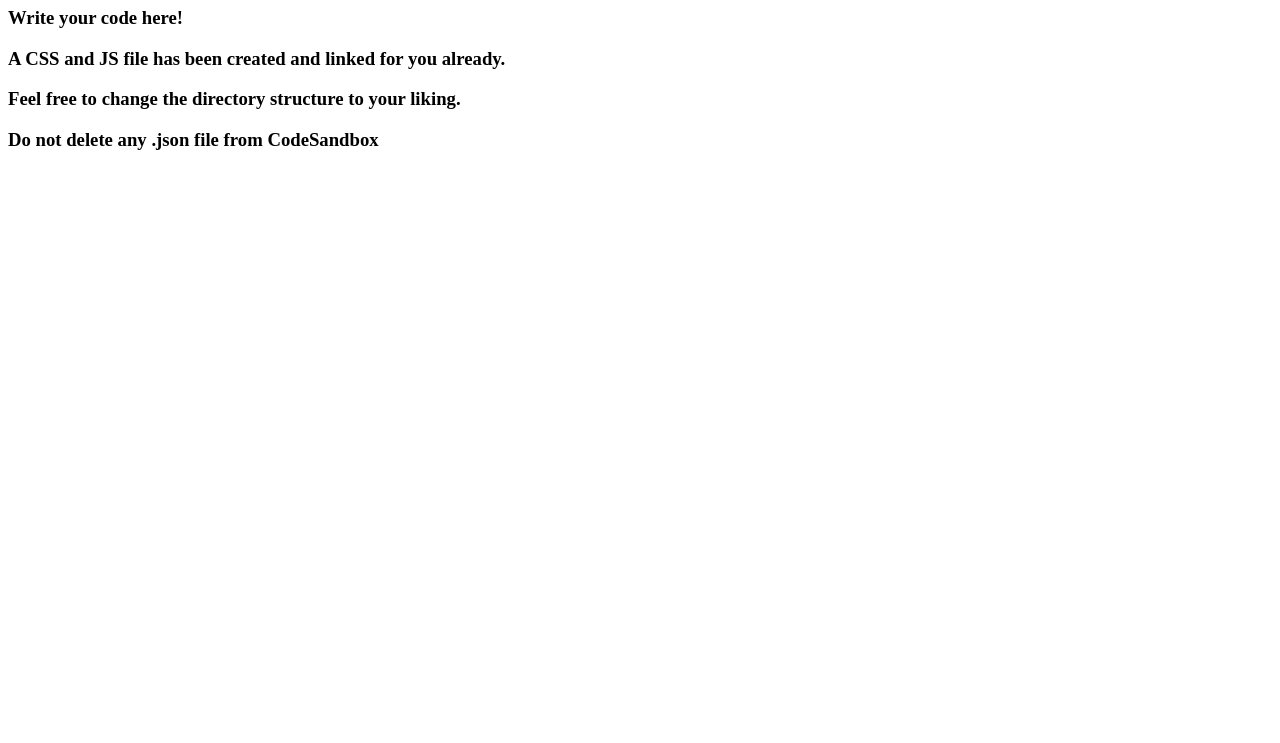
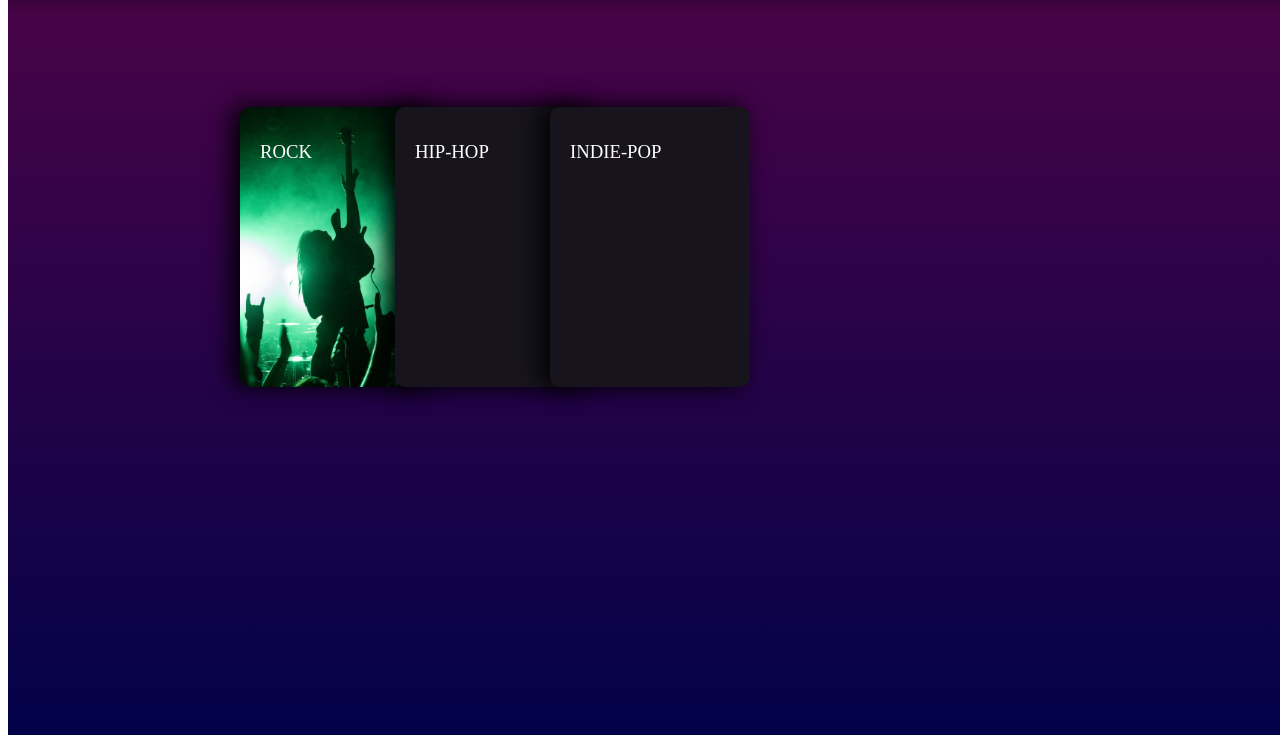
Before and after one commit to REVANVEKAR/my_major_project_1, a website: page index.html in a window 1280 px wide. Shown: the part 73-816 px from the top of the page. Drawn offline with Linux system fonts and the light colour scheme.

Commit message:
built card carousel

```diff
--- a/index.html
+++ b/index.html
@@ -4,16 +4,89 @@
     <meta charset="UTF-8" />
     <meta name="viewport" content="width=device-width, initial-scale=1.0" />
     <meta http-equiv="X-UA-Compatible" content="ie=edge" />
-    <link rel="stylesheet" href="styles.css" />
+    <link rel="stylesheet" type="text/css" href="styles.css" />
     <title>Static Template</title>
   </head>
 
   <body>
-    <h1>Welcome Ninja!!</h1>
-    <h3>Write your code here!</h3>
-    <h3>A CSS and JS file has been created and linked for you already.</h3>
-    <h3>Feel free to change the directory structure to your liking.</h3>
-    <h3>Do not delete any .json file from CodeSandbox</h3>
+
+    <div class="music_player">
+
+      <header>
+        <div class="header">
+
+        </div>
+      </header>
+
+      <div class="banners">
+        <div class="card" id="rock">
+          <h3 class="title">ROCK</h3>
+          <div class="bar">
+
+            <div class="emptybar"></div>
+            <div class="filledbar"></div>
+            <h4 class="genre-match">90% Match</h4>
+          </div>
+          <div class="circle">
+
+
+          </div>
+        </div>
+        <!-- <div class="card" id="metal">
+          <h3 class="title">METAL</h3>
+          <div class="bar">
+            <div class="emptybar"></div>
+            <div class="filledbar"></div>
+            <h4 class="genre-match">90% Match</h4>
+          </div>
+
+        </div> -->
+        <div class="card" id="hip-hop">
+          <h3 class="title">HIP-HOP</h3>
+          <div class="bar">
+            <div class="emptybar"></div>
+            <div class="filledbar"></div>
+            <h4 class="genre-match">90% Match</h4>
+          </div>
+          <div class="circle">
+
+          </div>
+        </div>
+        <div class="card" id="indie-pop">
+          <h3 class="title">INDIE-POP</h3>
+          <div class="bar">
+            <div class="emptybar"></div>
+            <div class="filledbar"></div>
+            <h4 class="genre-match">90% Match</h4>
+          </div>
+
+        </div>
+      </div>
+
+      <div class="release">
+
+      </div class="artist">
+
+      <div class="genre">
+
+      </div>
+
+      <div class="hiphop-release">
+
+      </div>
+
+      <div class="metal-rock-release">
+
+      </div>
+
+
+      <!-- <h1>Welcome Ninja!!</h1>
+      <h3>Write your code here!</h3>
+      <h3>A CSS and JS file has been created and linked for you already.</h3>
+      <h3>Feel free to change the directory structure to your liking.</h3>
+      <h3>Do not delete any .json file from CodeSandbox</h3> -->
+
+    </div>
   </body>
 
   <script src="script.js"></script>
--- a/styles.css
+++ b/styles.css
@@ -0,0 +1,96 @@
+.music_player{
+    height: 100vh;
+    width: 100vw;
+    background-image: linear-gradient(black ,rgb(71, 3, 71) 10%, rgb(2, 2, 73) );
+}
+
+.banners {
+    position: absolute;
+    margin-top: 15vh;
+    height: 60vh;
+    width: 65vw;
+    top: 60px;
+    left: calc(50% - 400px);
+    display: flex;
+  }
+
+  .card {
+    display: flex;
+    height: 280px;
+    width: 200px;
+    background-color: #17141d;
+    border-radius: 10px;
+    box-shadow: -.5rem 0 1.5rem black;
+    transition: 0.4s ease-in;
+    position: relative;
+    left: 0px;
+  }
+
+  .card:not(:first-child) {
+      margin-left: -45px;
+  }
+
+  .card:hover {
+    transform: translateY(-20px);
+    transition: 0.4s ease-out;
+  }
+
+  .card:hover ~ .card {
+    position: relative;
+    left: 50px;
+    transition: 0.4s ease-out;
+  }
+
+  .title {
+    color: white;
+    font-weight: 300;
+    position: absolute;
+    left: 20px;
+    top: 15px;
+  }
+
+  .bar {
+    position: absolute;
+    top: 100px;
+    left: 20px;
+    height: 5px;
+    width: 150px;
+  }
+
+  .emptybar {
+
+    width: 100%;
+    height: 100%;
+  }
+
+  .card:hover .emptybar{
+    background-color: #2e3033;
+  }
+
+  .filledbar {
+    position: absolute;
+    top: 0px;
+    z-index: 3;
+    width: 0px;
+    height: 100%;
+    background: rgb(0,154,217);
+    background: linear-gradient(to right, red,yellow,green,purple);
+    transition: 0.6s ease-out;
+  }
+
+  .card:hover .filledbar {
+    width: 120px;
+    transition: 0.4s ease-out;
+  }
+
+  .genre-match{
+    color: transparent;
+  }
+
+  .card:hover .genre-match{
+    color: black;
+  }
+  #rock{
+    background-image: url(images/rock.jpg);
+    background-size: contain;
+  }
```
Also changed, not shown: images/rock.jpg (added).
